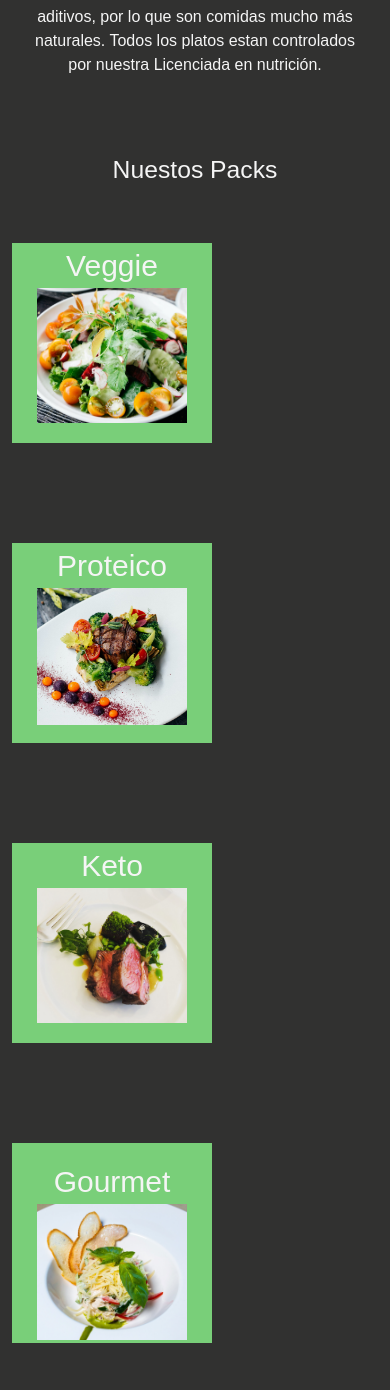
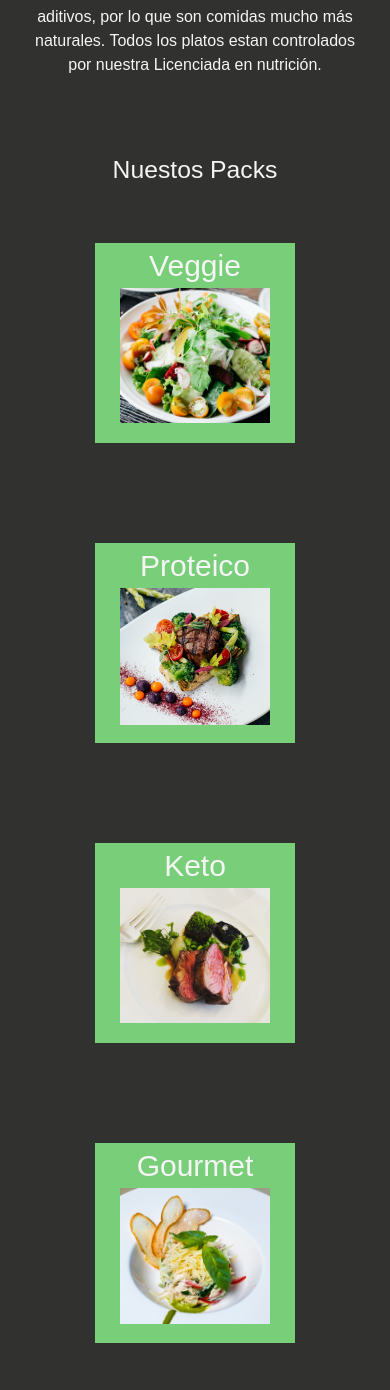
Before and after one commit to MicaelaTovo/bootstrap-sass-tovo, a website: page index.html in a window 390 px wide. Shown: the part 1369-2759 px from the top of the page. Drawn offline with nearby package versions, Linux system fonts and the light colour scheme.

Commit message:
mas de responsive

```diff
--- a/index.html
+++ b/index.html
@@ -103,22 +103,17 @@
   </h2>
 </div>
 
-<div>
-<a class="packs" href="./paginas/Viandas.html">
+<a class="vianda-packs" href="./paginas/Viandas.html">
 
-  <div class="row col-12">
+<div class="packs flex-wrap">
 
-    <div class="pack1 col-xs-12 col-sm-12 col-md-3 col-lg-3">Veggie <img src="./Imagenes/ensalada.jpg" alt="foto pack veggie" width="150px"></div>
-    <div class="pack2 col-xs-12 col-sm-12 col-md-3 col-lg-3">Proteico <img src="./Imagenes/plato-proteico.jpg" alt="foto pack proteico" width="150px"></div>
-    <div class="pack3 col-xs-12 col-sm-12 col-md-3 col-lg-3">Keto <img src="./Imagenes/plato-keto.jpg" alt="foto pack keto" width="150px"></div>
-    <div class="pack4 col-xs-12 col-sm-12 col-md-3 col-lg-3 p-3">Gourmet <img src="./Imagenes/plato-gourmet.jpg" width="150px" alt="foto pack gourmet"></div>
-
-  </div>
-
-</a>
+    <div class="pack1">Veggie <img src="./Imagenes/ensalada.jpg" alt="foto pack veggie" width="150px"></div>
+    <div class="pack2">Proteico <img src="./Imagenes/plato-proteico.jpg" alt="foto pack proteico" width="150px"></div>
+    <div class="pack3">Keto <img src="./Imagenes/plato-keto.jpg" alt="foto pack keto" width="150px"></div>
+    <div class="pack4">Gourmet <img src="./Imagenes/plato-gourmet.jpg" width="150px" alt="foto pack gourmet"></div>
 
 </div>
-
+</a>
 
 
 </main>
--- a/scss/_media.scss
+++ b/scss/_media.scss
@@ -1,8 +1,8 @@
 @media only screen and (max-width:768px) {
     .packs, .veggies, .proteicos, .ketos, .gourmet{
-        display:block;
+        flex-wrap: wrap;
     }
     .foto_veggie, .foto_proteicas, .foto_keto, .foto_gourmet{
-        display: block;
+        flex-wrap: wrap;
     }
    }
--- a/scss/estilo.scss
+++ b/scss/estilo.scss
@@ -34,8 +34,8 @@ body{
         margin-top: 40px;
         margin-bottom: 40px;
     }
-    .packs, .veggies, .proteicos, .ketos, .gourmet{
-        display:flex;
+    .packs, .veggies, .proteicos, .ketos, .gourmet, .vianda-packs{
+        display: flex;
         justify-content:space-evenly;
         align-items: center;
         font-size: 30px;
```
Also changed, not shown: paginas/Viandas.html (+4 -4 lines), css/estilo.css.
